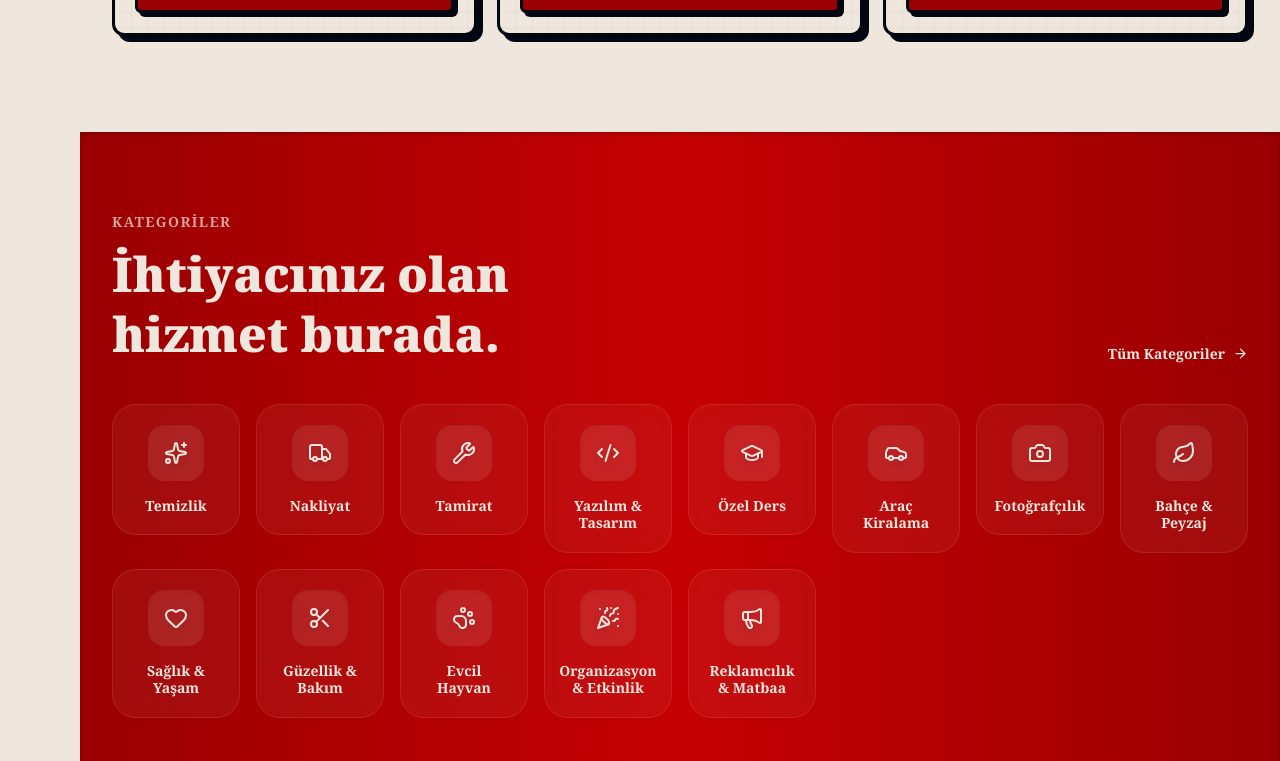
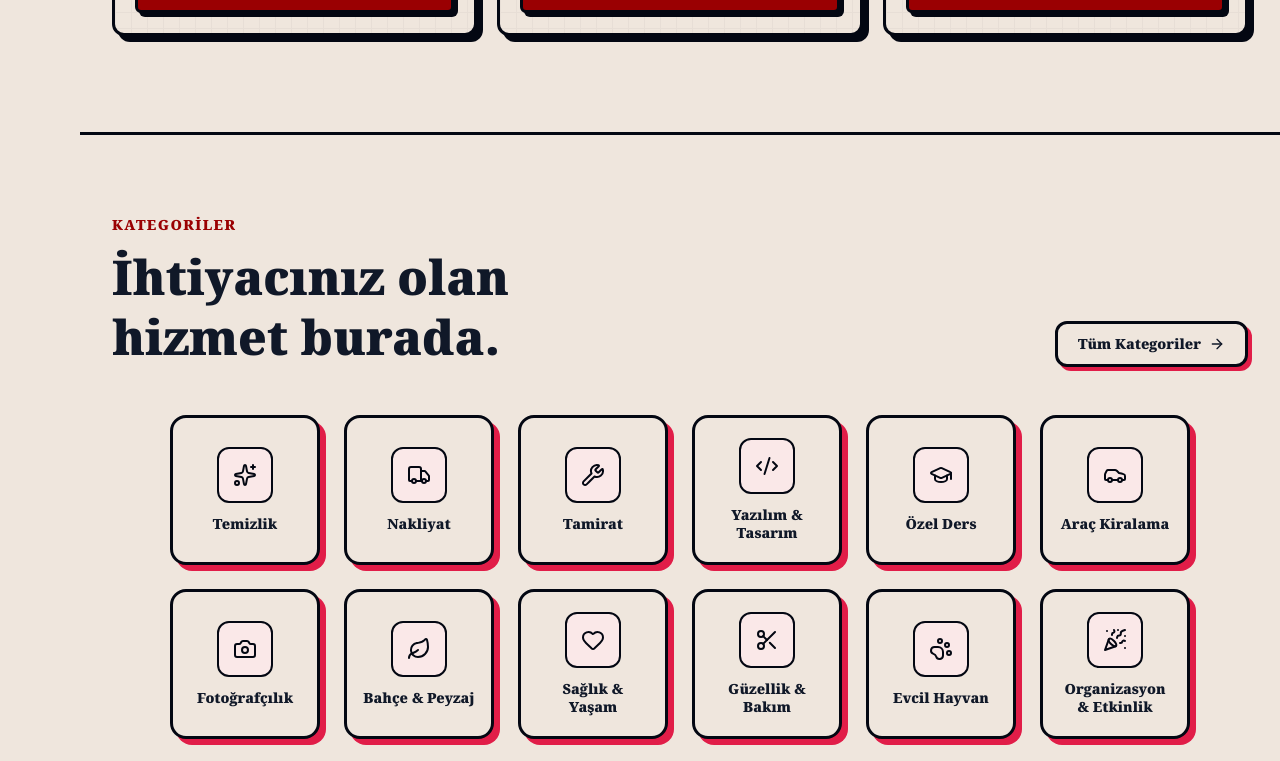
Before and after one commit to enesdemiryurek/HizmetBulApp, a Next.js app in the folder frontend/: page / in a window 1280 px wide. Shown: the part 2000-2761 px from the top of the page. Built offline with nearby package versions, Linux system fonts and the light colour scheme; no server answers.

Commit message:
UI: Convert Categories section to Neo-Brutalism and use flex-wrap for even distribution

```diff
--- a/frontend/app/page.tsx
+++ b/frontend/app/page.tsx
@@ -345,24 +345,24 @@ export default function HomePage() {
       </section>
 
       {/* ╔══ CATEGORIES ════════════════════════════════════╗ */}
-      <section className="py-20 px-4 sm:px-6 lg:px-8 bg-gradient-to-r from-[#9a0002] via-[#c40003] to-[#9a0002] shadow-inner shadow-black/20">
+      <section className="py-20 px-4 sm:px-6 lg:px-8 bg-white dark:bg-[#0a0a0a] border-y-[3px] border-gray-950 dark:border-white shadow-[0_8px_0_0_rgba(3,7,18,1)] relative z-20">
         <div className="max-w-7xl mx-auto">
           <Section>
-            <motion.p variants={fadeUp} className="text-[#efe6dd]/70 font-bold text-sm uppercase tracking-widest mb-3">
+            <motion.p variants={fadeUp} className="text-rose-600 font-black text-sm uppercase tracking-widest mb-3">
               Kategoriler
             </motion.p>
-            <div className="flex flex-wrap items-end justify-between gap-4 mb-10">
-              <motion.h2 variants={fadeUp} className="text-4xl md:text-5xl font-black text-white leading-tight">
+            <div className="flex flex-wrap items-end justify-between gap-4 mb-12">
+              <motion.h2 variants={fadeUp} className="text-4xl md:text-5xl font-black text-gray-900 dark:text-white leading-tight">
                 İhtiyacınız olan<br />hizmet burada.
               </motion.h2>
               <motion.div variants={fadeUp}>
-                <Link href="/arama" className="flex items-center gap-2 text-sm font-bold text-[#efe6dd] hover:text-white transition-colors group">
-                  Tüm Kategoriler <ArrowRight size={15} className="group-hover:translate-x-1 transition-transform" />
+                <Link href="/arama" className="flex items-center gap-2 text-sm font-black text-gray-900 dark:text-white hover:text-rose-600 dark:hover:text-rose-400 transition-colors group px-5 py-2.5 bg-white dark:bg-black border-[3px] border-gray-950 dark:border-white rounded-xl shadow-[4px_4px_0_0_rgba(225,29,72,1)] hover:translate-x-0.5 hover:translate-y-0.5 hover:shadow-[2px_2px_0_0_rgba(225,29,72,1)]">
+                  Tüm Kategoriler <ArrowRight size={16} className="group-hover:translate-x-1 transition-transform" />
                 </Link>
               </motion.div>
             </div>
 
-            <motion.div variants={stagger} className="grid grid-cols-2 sm:grid-cols-4 lg:grid-cols-8 gap-4">
+            <motion.div variants={stagger} className="flex flex-wrap justify-center gap-4 sm:gap-6">
               {categories.map((cat) => {
                 const Icon = ICONS[cat.icon] || Sparkles;
                 return (
@@ -370,12 +370,12 @@ export default function HomePage() {
                     <Link
                       href={`/arama?kategori=${cat.slug}`}
                       id={`cat-${cat.id}`}
-                      className="group premium-glow flex flex-col items-center gap-4 p-5 rounded-3xl bg-white/5 dark:bg-black/20 backdrop-blur-md border border-white/10 hover:bg-white/10 transition-all duration-300 cursor-pointer"
+                      className="group flex flex-col items-center justify-center gap-3 p-4 rounded-2xl bg-white dark:bg-black border-[3px] border-gray-950 dark:border-white shadow-[6px_6px_0_0_rgba(225,29,72,1)] hover:translate-x-1 hover:translate-y-1 hover:shadow-[2px_2px_0_0_rgba(225,29,72,1)] transition-all duration-200 cursor-pointer w-[140px] sm:w-[150px] h-[140px] sm:h-[150px]"
                     >
-                      <div className="w-14 h-14 flex items-center justify-center rounded-2xl bg-white/10 group-hover:scale-110 group-hover:bg-white/20 transition-all duration-300 shadow-inner">
-                        <Icon size={24} className="text-white drop-shadow-md" />
+                      <div className="w-14 h-14 flex items-center justify-center rounded-xl bg-rose-50 dark:bg-rose-950/30 border-[2px] border-gray-950 dark:border-white group-hover:bg-rose-600 transition-colors duration-300">
+                        <Icon size={24} className="text-gray-950 dark:text-white group-hover:text-white transition-colors" />
                       </div>
-                      <span className="text-sm font-bold text-white text-center leading-tight">
+                      <span className="text-xs sm:text-sm font-black text-gray-900 dark:text-white text-center leading-tight">
                         {cat.name}
                       </span>
                     </Link>
```
